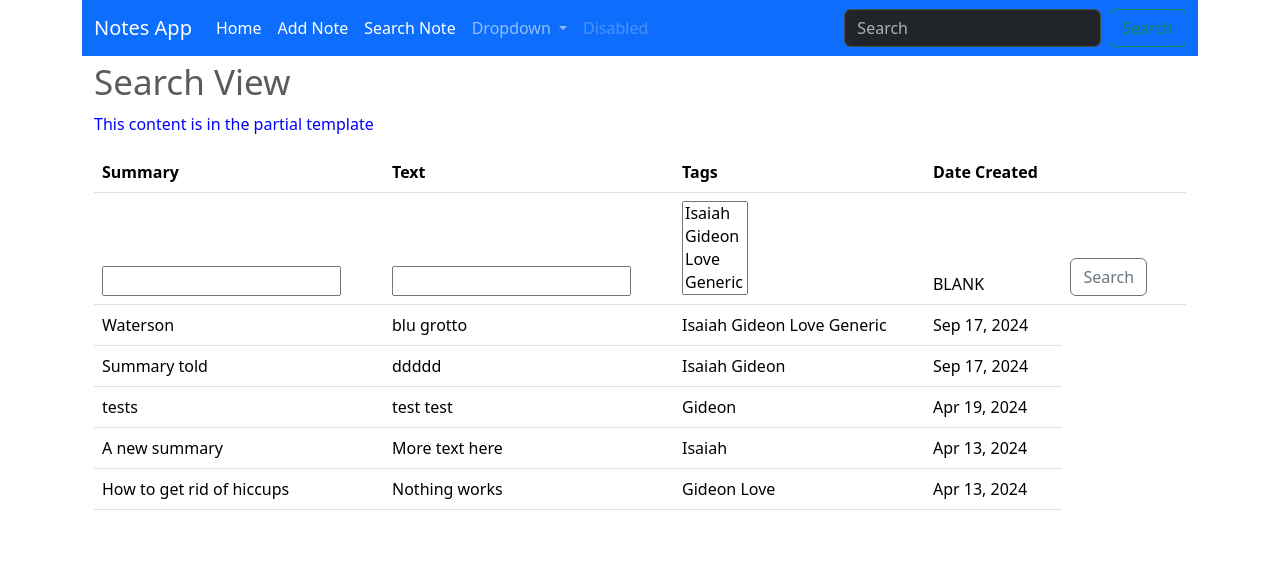
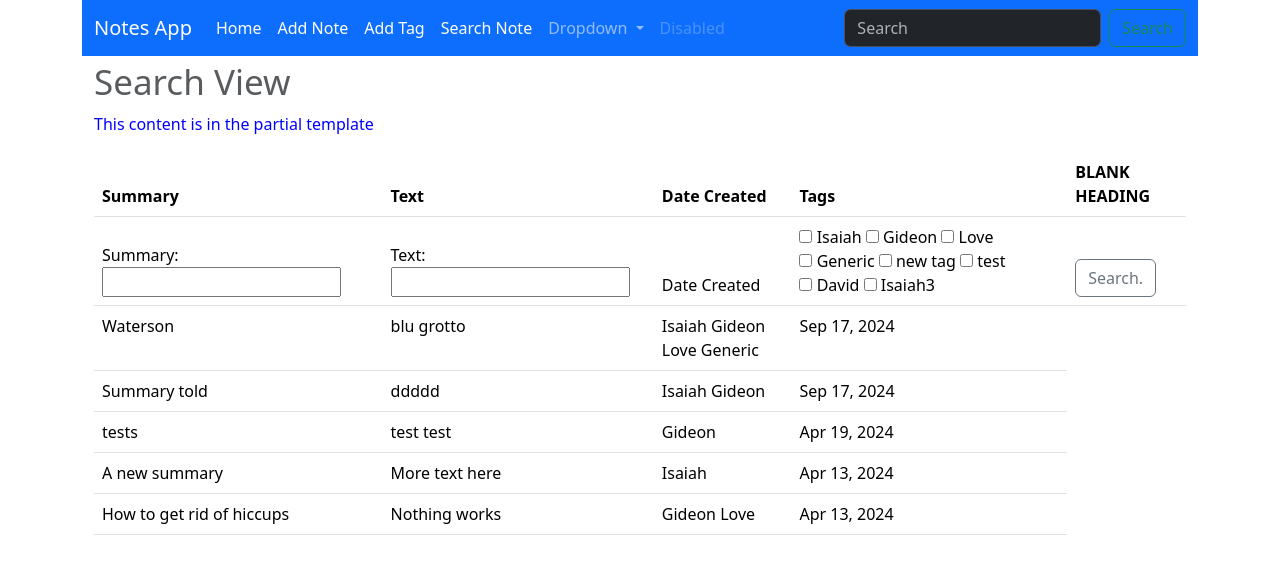
Before and after one commit to dwatersonIO/django-crud-fbv, a Django app: page /search_note/ in a window 1280 px wide. Shown: the top 574 px of the page. Run offline with Django 4.2, Linux system fonts and the light colour scheme; data comes from the database, SQL or seed files in the repository; both versions use the stored data as it was after the commit.

Commit message:
refactored search view and template

```diff
--- a/notes/forms.py
+++ b/notes/forms.py
@@ -10,11 +10,21 @@ class NoteForm(ModelForm):
             'tags': forms.CheckboxSelectMultiple
         }
 
+
 class NoteSearchForm(forms.Form):
+
+    '''
+    Separate form for searching so can make search fields optional wheres in NoteForm used for entry they are required
+    If  want to change widget could adjust tags as follows:
+    tags = forms.ModelMultipleChoiceField(queryset=Tag.objects.all(), required=False, widget=forms.CheckboxSelectMultiple)
+    '''
+
     summary = forms.CharField(required=False)
     text = forms.CharField(required=False)
-    tags = forms.ModelMultipleChoiceField(queryset=Tag.objects.all(), required=False)
+    # tags = forms.ModelMultipleChoiceField(queryset=Tag.objects.all(), required=False)
+    tags = forms.ModelMultipleChoiceField(queryset=Tag.objects.all(), required=False, widget=forms.CheckboxSelectMultiple)
 
-
-# class SearchForm(forms.Form):
-#     search_summary = forms.CharField(label="Search for...", max_length=128)
+class TagForm(ModelForm):
+    class Meta:
+        model = Tag
+        fields = ['tag']
--- a/notes/templates/notes/base.html
+++ b/notes/templates/notes/base.html
@@ -25,6 +25,9 @@
               </li>
               <li class="nav-item">
                 <a class="nav-link active" href="{% url 'create_note' %}">Add Note</a>
+              </li>
+              <li class="nav-item">
+                <a class="nav-link active" href="{% url 'create_tag' %}">Add Tag</a>
               </li>
               <li class="nav-item">
                 <a class="nav-link active" href="{% url 'search_note' %}">Search Note</a>
--- a/notes/templates/notes/search_note.html
+++ b/notes/templates/notes/search_note.html
@@ -10,36 +10,34 @@
 <div class="container">
     <table class="table">
     <thead>
+        <tr>
+            <th>Summary</th>
+            <th>Text</th>
+            <th>Date Created</th>
+            <th>Tags</th>
+            <th>BLANK HEADING</th>
+        </tr>
 
     <form class="d-flex" method="post" name="search_text" action="{% url 'search_note' %}">
     {% csrf_token %}
 
     <tr>
-                    <th>Summary</th>
-                    <th>Text</th>
-                    <th>Tags</th>
-                    <th>Date Created</th>
-                    <th></th>
-                    <th></th>
-                </tr>
+        <td>Summary: {{ form.summary }}</td>
+        <td>Text: {{ form.text }}</td>
 
-                <tr>
-                    <td>{{ form.summary }}</td>
-                    <td>{{ form.text }}</td>
-                    <td>{{ form.tags }}</td>
-                    <td> BLANK</td>
-                    <td><button class="btn btn-outline-secondary" placeholder="Search notes..." type="submit">Search</button> </td>
+        <td>Date Created</td>
         <td>
-                        {% if searched %}
-                            <h4>You searched for <span style="color: blue;">{{ searched}}</span></h4>
-                        {% else %}
-                        {% endif %}
+            {% for checkbox in form.tags %}
+            <label> {{ checkbox }}</label>
+            {% endfor %}
+        </td>
+        <td>
+            <button class="btn btn-outline-secondary" placeholder="" type="submit">Search.</button>
         </td>
     </tr>
 
 </form>
 </thead>
-        <tbody>
 
             {% include 'notes\partial_search_results.html' %}
             {% for note in notes %}
--- a/notes/urls.py
+++ b/notes/urls.py
@@ -8,4 +8,5 @@ urlpatterns = [
 	path('update_note/<str:pk>/', views.update_note, name="update_note"),
     path('search_note/', views.search_note, name="search_note"),
 	path('delete/<str:pk>/', views.delete_note, name="delete_note"),
+    path('create_tag/', views.create_tag, name="create_tag"),
 ]
--- a/notes/views.py
+++ b/notes/views.py
@@ -2,10 +2,13 @@ from django.shortcuts import render, redirect
 from django.http import HttpResponse
 
 from .models import Note, Tag
-from .forms import NoteForm, NoteSearchForm
+from .forms import NoteForm, NoteSearchForm, TagForm
 
 def index(request):
-	notes = Note.objects.all().order_by('-date_created') # order_by not needed since order in Model Meta field
+	notes = Note.objects.prefetch_related("tags").order_by('-date_created') # order_by not needed since order in Model Meta field
+	# Better than Note.objects.all() since avoids n+1 problem. ie template issuing multiple sql queries to find the many-to-many queries
+	# If the relationship is one to many then use "select_related." "prefetch_related" used on many to many relationships.
+
 
 	context = {'notes':notes}
 	return render(request, 'notes/index.html', context)
@@ -86,13 +89,25 @@ def search_note(request):
 		if tags:
 			notes = notes.filter(tags__in=tags)
 
-
-
 		form=NoteSearchForm()
 
 	else:
 		notes = Note.objects.all().order_by('-date_created')
 		form=NoteSearchForm()
 
+	return render(request, 'notes/search_note.html', {"form": form, "notes": notes})
 
-	return render(request, 'notes/search_note.html', {"form": form, "notes": notes})
+def create_tag(request):
+
+	form = TagForm()
+	tags = Tag.objects.all()
+
+	if request.method =='POST':
+		form = TagForm(request.POST)
+
+		if form.is_valid():
+			form.save()
+		return redirect('/')
+
+	context = {'form':form,'tags':tags}
+	return render(request, 'notes/create_tag.html', context)
```
Also changed, not shown: notes/templates/notes/create_tag.html (added, +29 -0 lines), db.sqlite3. Lines whose indentation alone changed are shown as unchanged.
